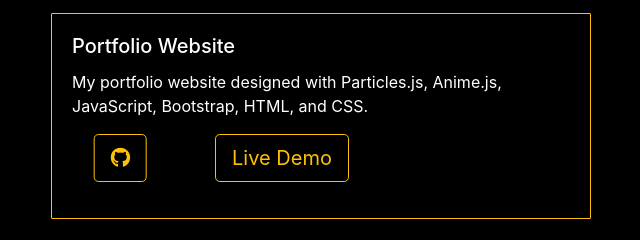
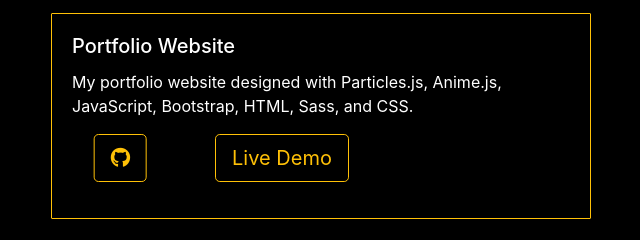
Before and after one commit to TristanRoss/New-Portfolio, a website: page index.html in a window 1280 px wide. Shown: the part 1565-1805 px from the top of the page, 319-959 px from the left. Drawn offline with nearby package versions, Linux system fonts and the light colour scheme.

Commit message:
Update index.html

```diff
--- a/index.html
+++ b/index.html
@@ -118,7 +118,7 @@
                     <div class="card my-5" id="third" onmouseover="this.style.background.color='gray';">
                         <div class="card-body text-left">
                             <h5 class="card-title">Portfolio Website</h5>
-                            <p class="card-text">My portfolio website designed with Particles.js, Anime.js, JavaScript, Bootstrap, HTML, and CSS.</p>
+                            <p class="card-text">My portfolio website designed with Particles.js, Anime.js, JavaScript, Bootstrap, HTML, Sass, and CSS.</p>
                             <p class="lead">
                                 <a class="btn btn-outline-warning btn-lg" href="https://github.com/TristanRoss/New-Portfolio" role="button" id="projThreeGit"><i class="fab fa-github"></i></a>
                                 <a class="btn btn-outline-warning btn-lg" href="index.html" role="button" id="projThreeLive">Live Demo</a>
```
